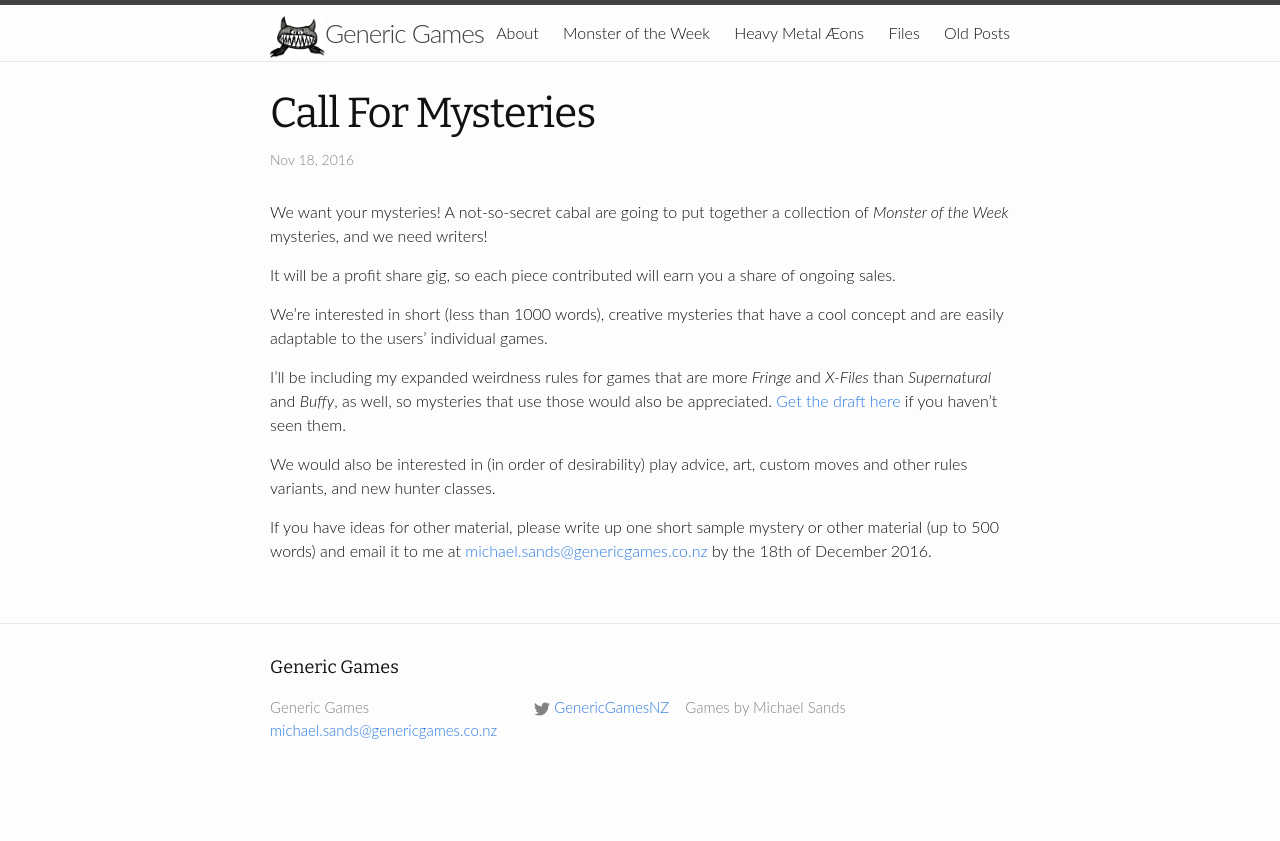
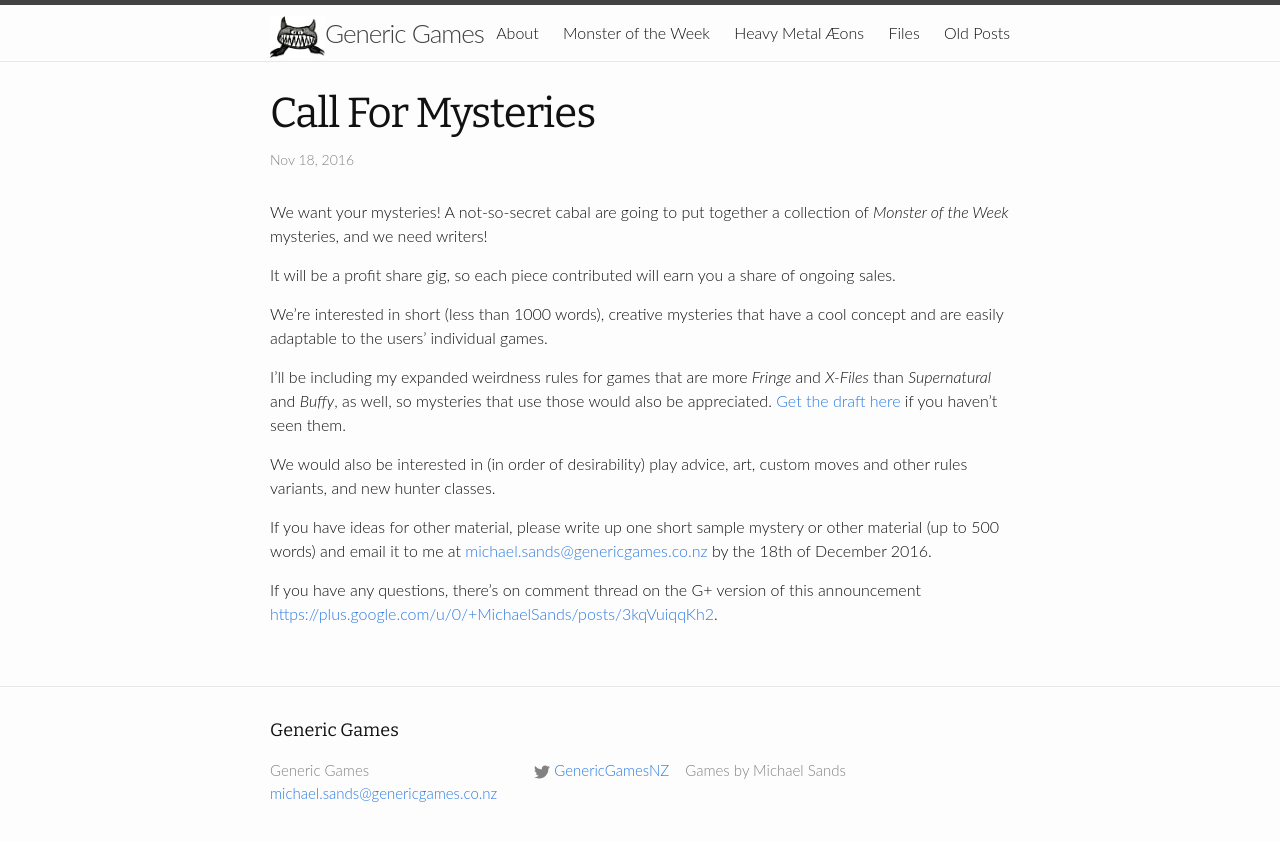
Before and after one commit to michael-sands/generic_games_site, a Jekyll site: the page built from _posts/2016-11-19-call-for-mysteries.md, in a window 1280 px wide. Shown: the top 841 px of the page. Built offline with Jekyll 4.4.1, drawn with Linux system fonts in a browser that asks for light colours.

Commit message:
reference to G+ thread

```diff
--- a/_posts/2016-11-19-call-for-mysteries.md
+++ b/_posts/2016-11-19-call-for-mysteries.md
@@ -15,3 +15,6 @@
 We would also be interested in (in order of desirability) play advice, art, custom moves and other rules variants, and new hunter classes.
 
 If you have ideas for other material, please write up one short sample mystery or other material (up to 500 words) and email it to me at <michael.sands@genericgames.co.nz> by the 18th of December 2016.
+
+If you have any questions, there's on comment thread on the G+ version of this
+announcement <https://plus.google.com/u/0/+MichaelSands/posts/3kqVuiqqKh2>.
```
